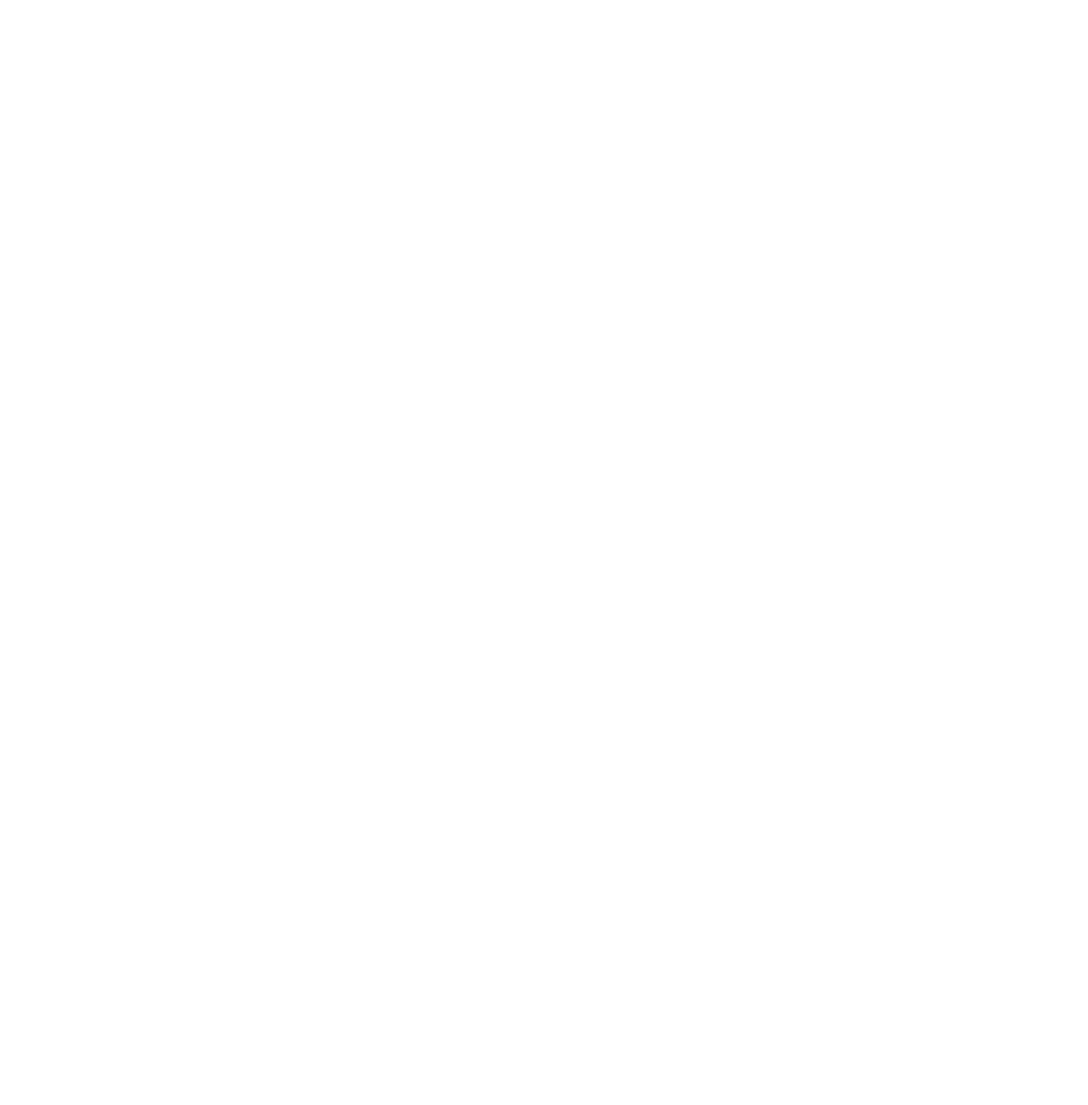
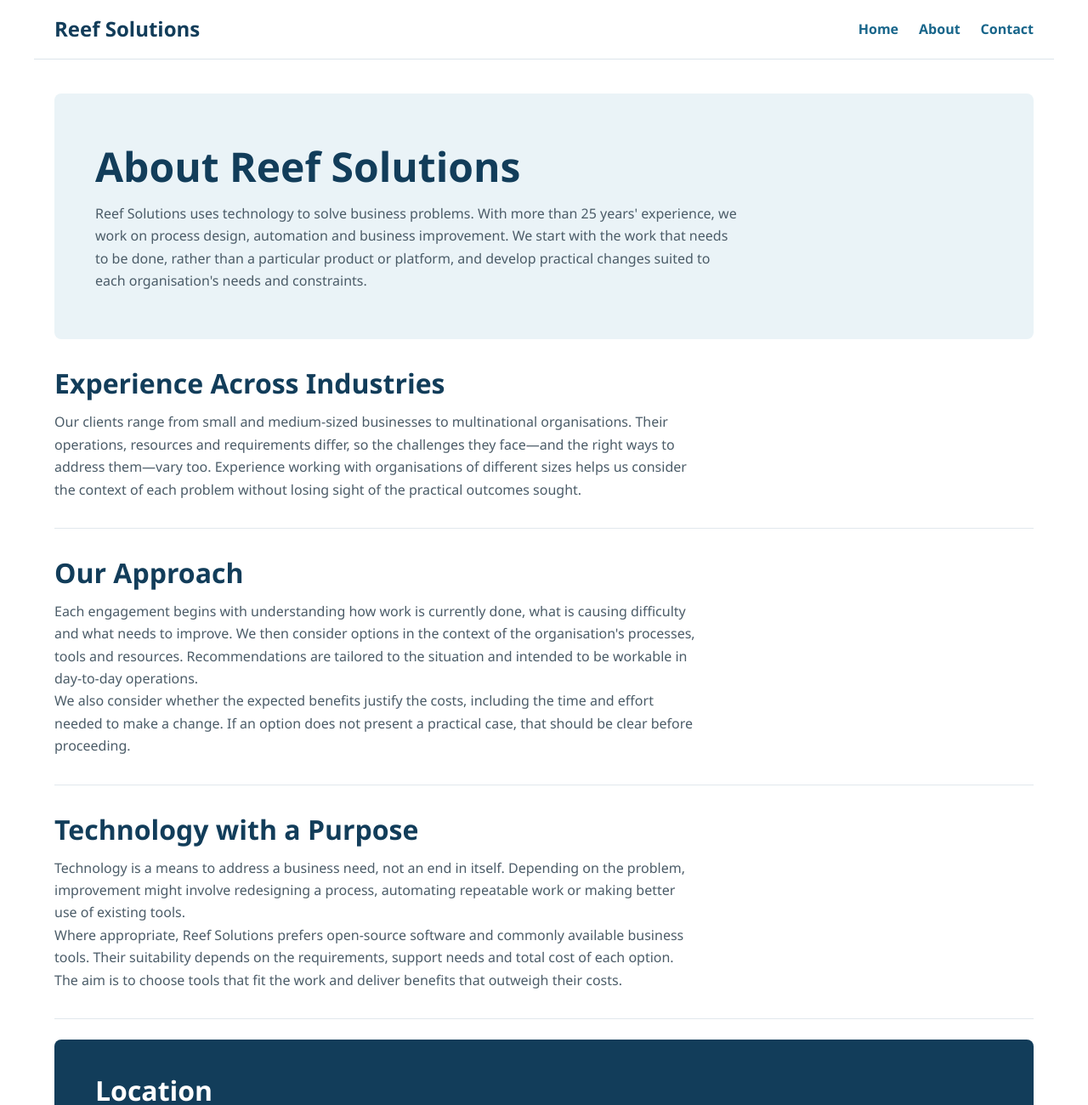
Before and after one commit to QueequegMD/reefsolutions-website, a plain HTML site: page about.html in a window 1280 px wide. Shown: the top 1300 px of the page at 85% size. Before the commit the page ends 800 px from the top, so only its background shows below. Drawn offline with Linux system fonts and the light colour scheme.

Commit message:
Add About page and update site footer

```diff
--- a/about.html
+++ b/about.html
@@ -0,0 +1,83 @@
+<!DOCTYPE html>
+<html lang="en">
+<head>
+    <meta charset="UTF-8">
+    <meta name="viewport" content="width=device-width, initial-scale=1.0">
+    <title>About | Reef Solutions</title>
+    <link rel="stylesheet" href="css/styles.css">
+</head>
+<body>
+    <header>
+        <h1>Reef Solutions</h1>
+
+        <nav>
+            <a href="index.html">Home</a>
+            <a href="about.html" aria-current="page">About</a>
+            <a href="contact.html">Contact</a>
+        </nav>
+    </header>
+
+    <main>
+        <section>
+            <h2>About Reef Solutions</h2>
+            <p>
+                Reef Solutions uses technology to solve business problems. With more than 25 years' experience,
+                we work on process design, automation and business improvement. We start with the work that needs
+                to be done, rather than a particular product or platform, and develop practical changes suited to
+                each organisation's needs and constraints.
+            </p>
+        </section>
+
+        <section>
+            <h2>Experience Across Industries</h2>
+            <p>
+                Our clients range from small and medium-sized businesses to multinational organisations. Their
+                operations, resources and requirements differ, so the challenges they face—and the right ways to
+                address them—vary too. Experience working with organisations of different sizes helps us consider
+                the context of each problem without losing sight of the practical outcomes sought.
+            </p>
+        </section>
+
+        <section>
+            <h2>Our Approach</h2>
+            <p>
+                Each engagement begins with understanding how work is currently done, what is causing difficulty
+                and what needs to improve. We then consider options in the context of the organisation's processes,
+                tools and resources. Recommendations are tailored to the situation and intended to be workable in
+                day-to-day operations.
+            </p>
+            <p>
+                We also consider whether the expected benefits justify the costs, including the time and effort
+                needed to make a change. If an option does not present a practical case, that should be clear
+                before proceeding.
+            </p>
+        </section>
+
+        <section>
+            <h2>Technology with a Purpose</h2>
+            <p>
+                Technology is a means to address a business need, not an end in itself. Depending on the problem,
+                improvement might involve redesigning a process, automating repeatable work or making better use
+                of existing tools.
+            </p>
+            <p>
+                Where appropriate, Reef Solutions prefers open-source software and commonly available business
+                tools. Their suitability depends on the requirements, support needs and total cost of each option.
+                The aim is to choose tools that fit the work and deliver benefits that outweigh their costs.
+            </p>
+        </section>
+
+        <section>
+            <h2>Location</h2>
+            <p>
+                Reef Solutions is based outside Melbourne and services organisations across Australia's eastern
+                states. To discuss a process or business problem, please <a href="contact.html">get in touch</a>.
+            </p>
+        </section>
+    </main>
+
+    <footer>
+        <p>&copy; Reef Solutions</p>
+    </footer>
+</body>
+</html>
```
Also changed, not shown: index.html (+1 -1 lines).
